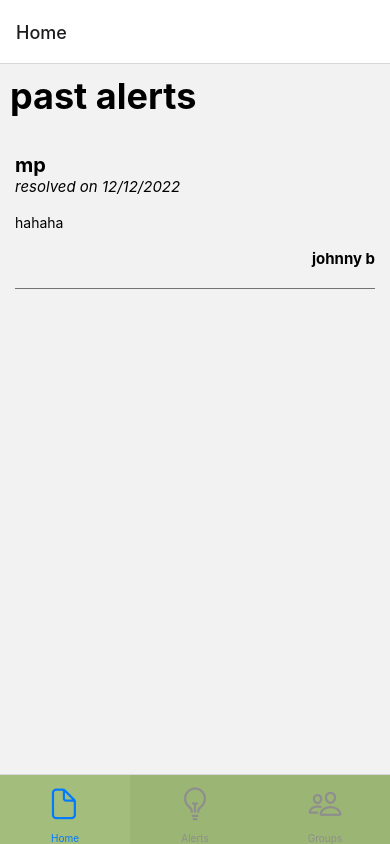
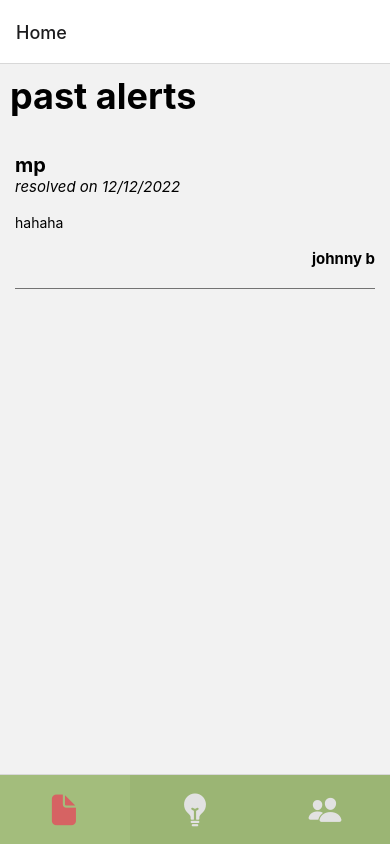
Before and after one commit to anthonycella/Neighbourhood-Mime-Watch, a React Native app in the folder frontend/: screen / in a window 390 px wide. Built offline with nearby package versions, Linux system fonts and the light colour scheme.

Commit message:
bottom nav bar styling - different color for active tab

```diff
--- a/frontend/App.js
+++ b/frontend/App.js
@@ -34,15 +34,17 @@ export default function App() {
           tabBarStyle: { height: 70 },
           tabBarActiveBackgroundColor:'#A3BD7C',
           tabBarInactiveBackgroundColor:'#9BB574',
+          tabBarActiveTintColor:'#D66363',
+          tabBarInactiveTintColor:'#E2E2E2',
         }}
       >
         <Tab.Screen
           name="Home"
           component={Logs}
           options={{
-            tabBarLabel: 'Home',
+            tabBarLabel: '',
             tabBarIcon: ({ color, size }) => (
-              <Ionicons name="document-outline" color={color} size={35} />
+              <Ionicons name="document" color={color} size={35} />
             ),
           }}
         />
@@ -50,9 +52,9 @@ export default function App() {
           name="Alerts"
           component={NewAlert}
           options={{
-            tabBarLabel: 'Alerts',
+            tabBarLabel: '',
             tabBarIcon: ({ color, size }) => (
-              <Ionicons name="bulb-outline" color={color} size={35} />
+              <Ionicons name="bulb" color={color} size={35} />
             ),
           }}
         />
@@ -60,9 +62,9 @@ export default function App() {
           name="Groups"
           component={GroupsMemberInvite}
           options={{
-            tabBarLabel: 'Groups',
+            tabBarLabel: '',
             tabBarIcon: ({ color, size }) => (
-              <Ionicons name="people-outline" color={color} size={35} />
+              <Ionicons name="people" color={color} size={35} />
             ),
           }}
         />
```
